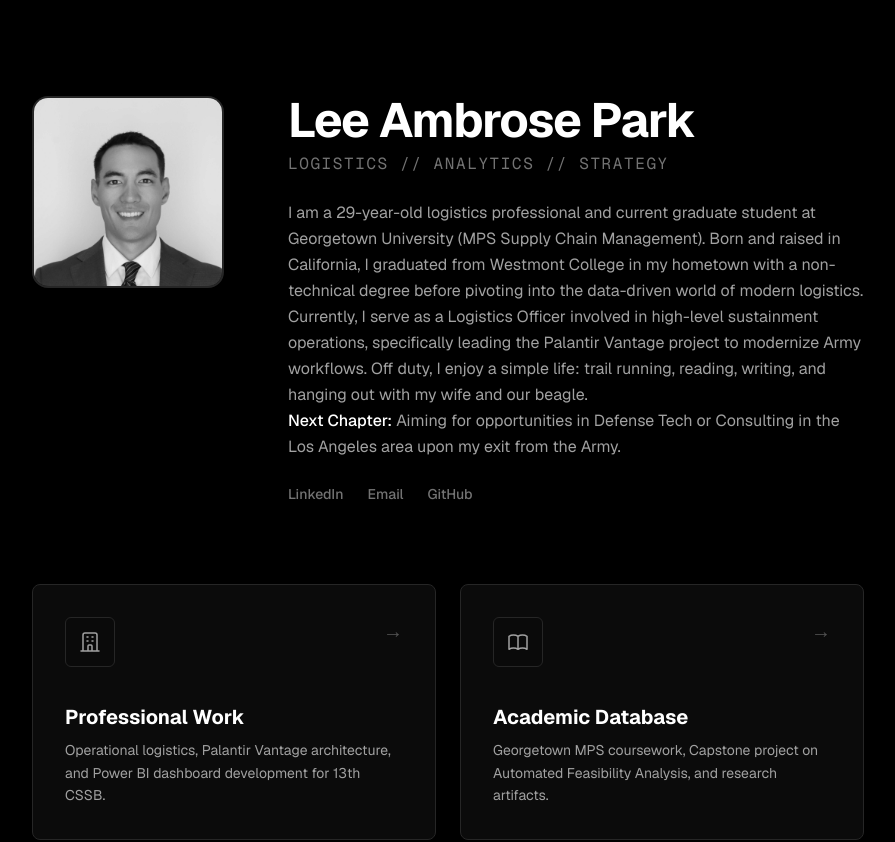
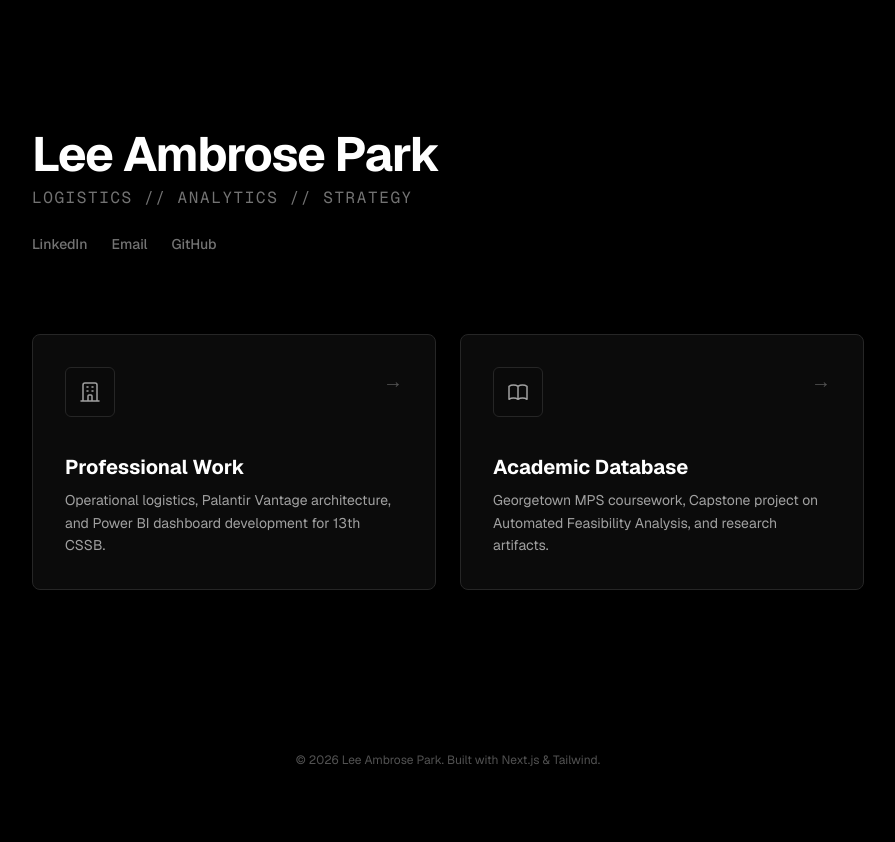
Before and after one commit to LeeAmbrosePark/portfolio-lee, a Next.js app: page / in a window 1280 px wide. Shown: the top 842 px of the page, without its empty margins (192-1087 px from the left). After the commit the page ends 800 px from the top, so only its background shows below. Built offline with nearby package versions, Linux system fonts and the light colour scheme.

Commit message:
Remove bio and photo from homepage

```diff
--- a/app/page.tsx
+++ b/app/page.tsx
@@ -1,5 +1,4 @@
 import Link from 'next/link';
-import Image from 'next/image';
 
 export default function Home() {
   return (
@@ -8,20 +7,7 @@ export default function Home() {
       {/* 1. HERO / BIO SECTION */}
       <main className="flex-grow flex flex-col justify-center p-6 md:p-12 lg:p-24 max-w-5xl mx-auto w-full">
 
-        <div className="flex flex-col md:flex-row gap-8 md:gap-16 items-start mb-20 animate-in fade-in slide-in-from-bottom-4 duration-1000">
-
-          {/* PROFILE PHOTO */}
-          <div className="relative w-32 h-32 md:w-48 md:h-48 shrink-0 rounded-2xl overflow-hidden border-2 border-neutral-800 shadow-2xl">
-            <Image
-              src="/my-photo.jpg"
-              alt="Lee Ambrose Park"
-              fill
-              className="object-cover object-top grayscale hover:grayscale-0 transition-all duration-700"
-              priority
-            />
-          </div>
-
-          {/* BIO TEXT */}
+        <div className="flex flex-col items-start mb-20 animate-in fade-in slide-in-from-bottom-4 duration-1000">
           <div className="flex flex-col justify-center space-y-6">
             <div>
               <h1 className="text-3xl md:text-5xl font-bold tracking-tight text-white mb-2">
@@ -29,20 +15,6 @@ export default function Home() {
               </h1>
               <p className="text-neutral-500 text-sm md:text-base uppercase tracking-widest font-mono">
                 Logistics // Analytics // Strategy
-              </p>
-            </div>
-
-            <div className="prose prose-invert text-neutral-400 leading-relaxed max-w-2xl text-sm md:text-base">
-              <p>
-                I am a 29-year-old logistics professional and current graduate student at Georgetown University (MPS Supply Chain Management).
-                Born and raised in California, I graduated from Westmont College in my hometown with a non-technical degree before pivoting into the data-driven world of modern logistics.
-              </p>
-              <p>
-                Currently, I serve as a Logistics Officer involved in high-level sustainment operations, specifically leading the Palantir Vantage project
-                to modernize Army workflows. Off duty, I enjoy a simple life: trail running, reading, writing, and hanging out with my wife and our beagle.
-              </p>
-              <p>
-                <span className="text-white font-medium">Next Chapter:</span> Aiming for opportunities in Defense Tech or Consulting in the Los Angeles area upon my exit from the Army.
               </p>
             </div>
 
```
